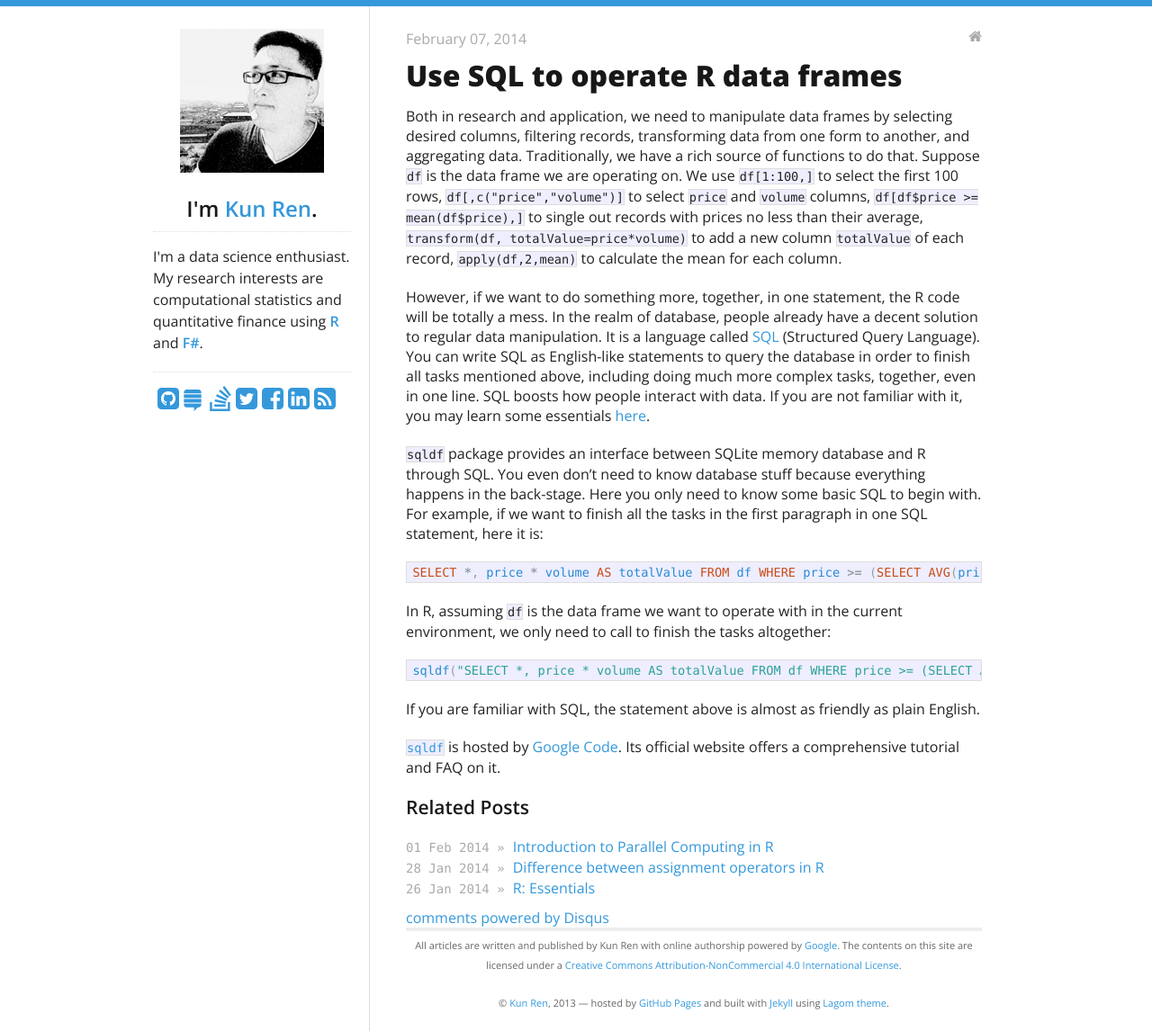
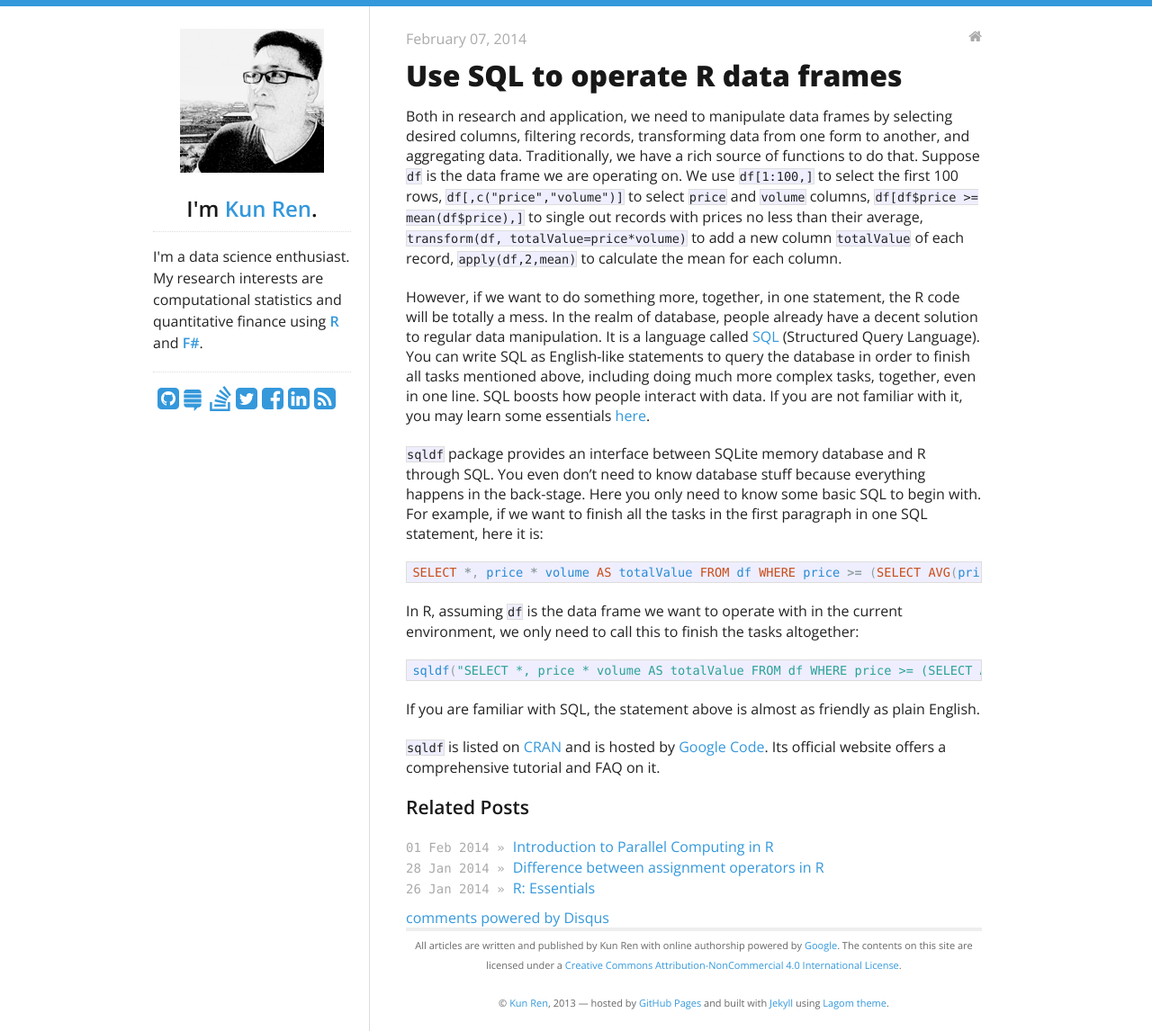
Before and after one commit to harryprince/renkun-ken.github.io, a Jekyll site: the page built from _posts/2014-02-07-use-sql-to-operate-on-r-data-frames.md, in a window 1280 px wide. Shown: the whole page at 90% size. Built offline with Jekyll 4.4.1, drawn with Linux system fonts in a browser that asks for light colours; nearby versions of some CDN libraries; comment, search, counter and statistics services are not loaded.

Commit message:
blog fix

```diff
--- a/_posts/2014-02-07-use-sql-to-operate-on-r-data-frames.md
+++ b/_posts/2014-02-07-use-sql-to-operate-on-r-data-frames.md
@@ -16,7 +16,7 @@ However, if we want to do something more, together, in one statement, the R code
 SELECT *, price * volume AS totalValue FROM df WHERE price >= (SELECT AVG(price) FROM df) LIMIT 100
 {% endhighlight %}
 
-In R, assuming `df` is the data frame we want to operate with in the current environment, we only need to call to finish the tasks altogether:
+In R, assuming `df` is the data frame we want to operate with in the current environment, we only need to call this to finish the tasks altogether:
 
 {% highlight R %}
 sqldf("SELECT *, price * volume AS totalValue FROM df WHERE price >= (SELECT AVG(price) FROM df) LIMIT 100")
@@ -24,4 +24,4 @@ sqldf("SELECT *, price * volume AS totalValue FROM df WHERE price >= (SELECT AVG
 
 If you are familiar with SQL, the statement above is almost as friendly as plain English.
 
-[`sqldf`](http://cran.r-project.org/web/packages/sqldf/) is hosted by [Google Code](https://code.google.com/p/sqldf/). Its official website offers a comprehensive tutorial and FAQ on it.
+`sqldf` is listed on [CRAN](http://cran.r-project.org/web/packages/sqldf/) and is hosted by [Google Code](https://code.google.com/p/sqldf/). Its official website offers a comprehensive tutorial and FAQ on it.
```
